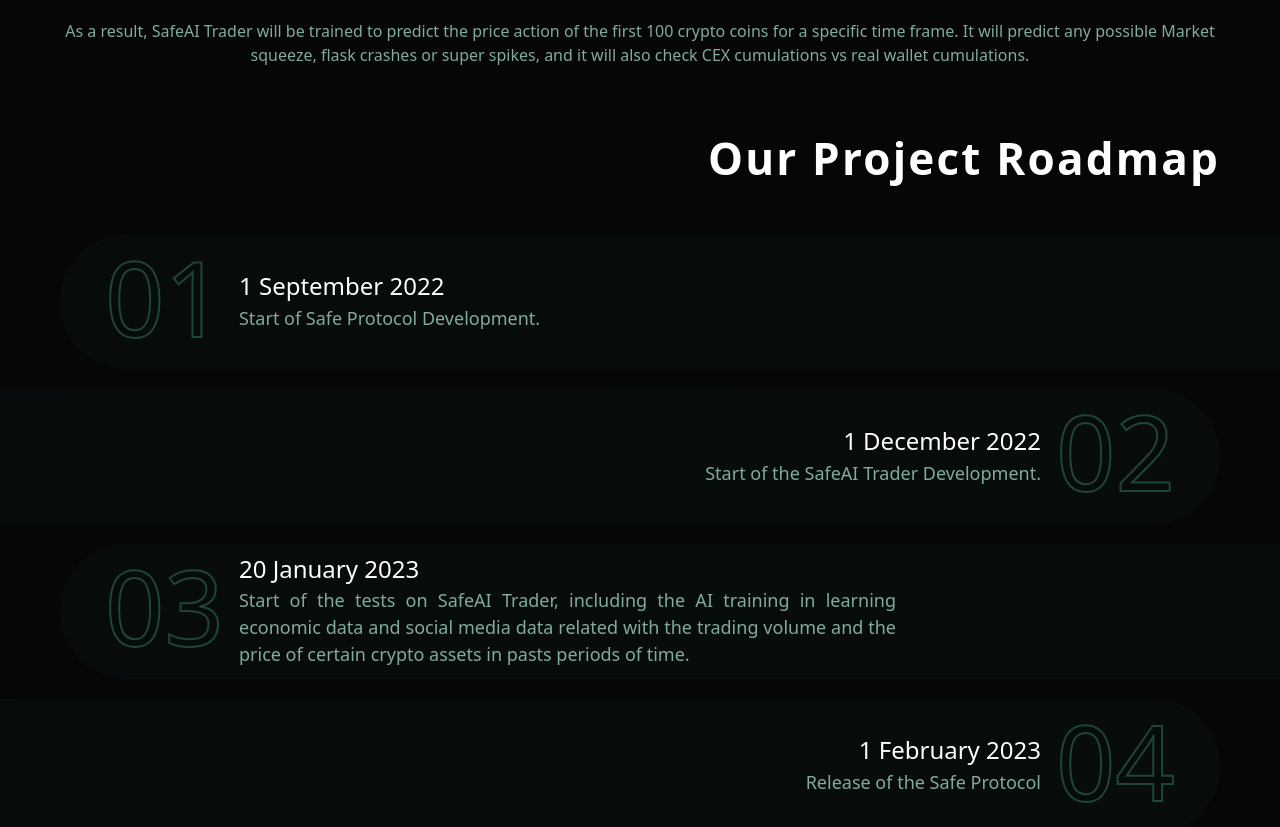
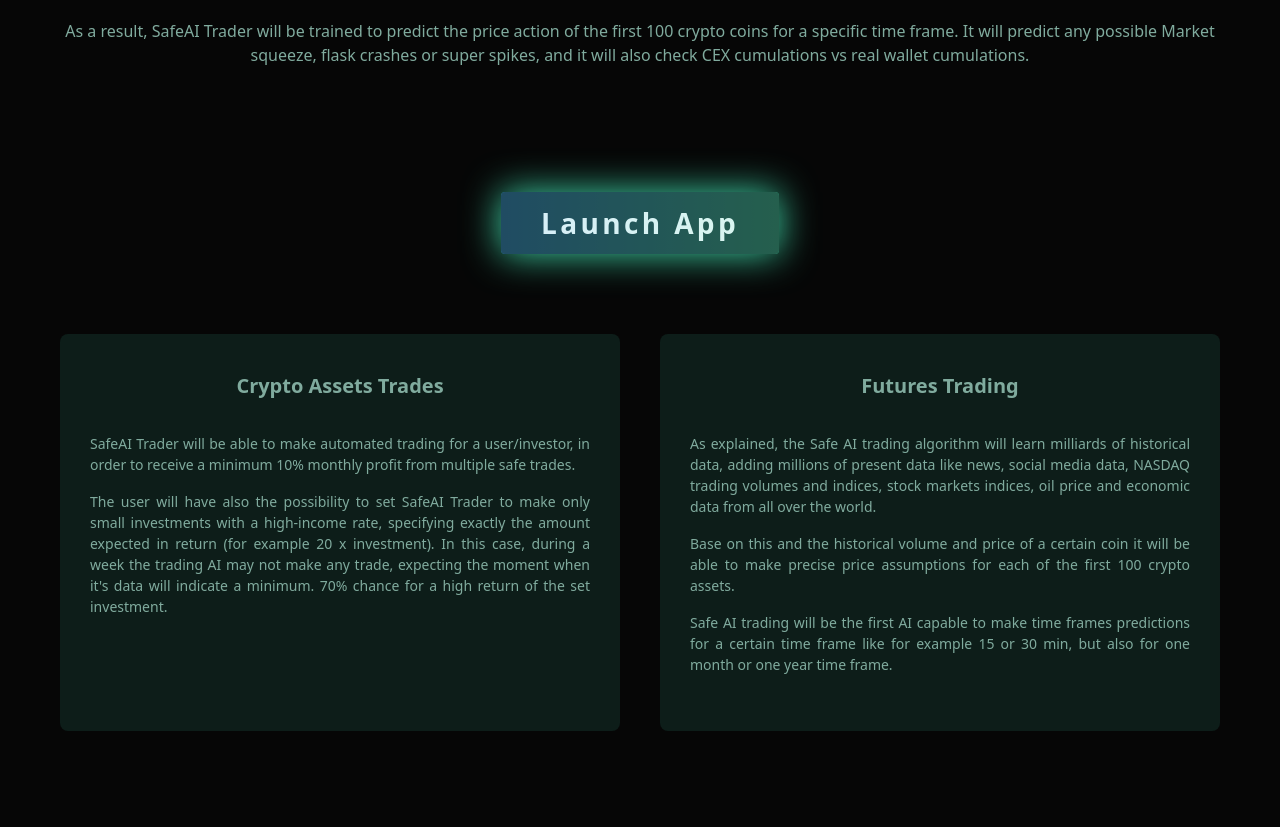
Before and after one commit to Miltonbhowmick/safezk-presentation, a plain HTML site: page index.html in a window 1280 px wide. Shown: the part 2020-2847 px from the top of the page. Drawn offline with nearby package versions, Linux system fonts and the light colour scheme.

Commit message:
Added trades cards

```diff
--- a/index.html
+++ b/index.html
@@ -124,6 +124,78 @@
         </div>
     </section>
 
+    <section id="trades">
+        <div class="trades-box cs-container">
+            <a  class="launch-link" href="https://app.safeprotocol.tech/"><div>Launch App</div></a>
+            <div class="cards">
+                <div class="box">
+                    <h2 class="headline">Crypto Assets Trades</h2>
+                    <p class="description">SafeAI Trader will be able to make automated trading for a user/investor, in order to receive a minimum 10% monthly profit from multiple safe trades.</p>
+                    <p class="description">The user will have also the possibility to set SafeAI Trader to make only small investments with a high-income rate, specifying exactly the amount expected in return (for example 20 x investment). In this case, during a week the trading AI may not make any trade, expecting the moment when it's data will indicate a minimum. 70% chance for a high return of the set investment.</p>
+                </div>
+                <div class="box">
+                    <h2 class="headline">Futures Trading </h2>
+                    <p class="description">As explained, the Safe AI trading algorithm will learn milliards of historical data, adding millions of present data like news, social media data, NASDAQ trading volumes and indices, stock markets indices, oil price and economic data from all over the world.</p>
+                    <p class="description">Base on this and the historical volume and price of a certain coin it will be able to make precise price assumptions for each of the first 100 crypto assets.</p>
+                    <p class="description">Safe AI trading will be the first AI capable to make time frames predictions for a certain time frame like for example 15 or 30 min, but also for one month or one year time frame.</p>
+                </div>
+            </div>
+        </div>
+    </section>
+
+    <div class="our-tokenomics-section" id="tokenomics">
+        <div class="tokenomics-box cs-container">
+            <h2 class="headline">Tokenomics</h2>
+            <div class="content">
+                <div class="token-details">
+                    <div class="row dashed-border m-s-e-0 my-2">
+                        <div class="col-12">
+                            <div class="item price-box">
+                                <span class="red-circle"></span>
+                                <h5 class="title">2% Marketing Tokens</h5>
+                            </div>
+                        </div>
+                    </div>
+                    <div class="row dashed-border m-s-e-0 my-2">
+                        <div class="col-12">
+                            <div class="item price-box">
+                                <span class="mustard-circle"></span>
+                                <h5 class="title">87% Tokens for Presale</h5>
+                            </div>
+                        </div>
+                    </div>
+                    <div class="row dashed-border m-s-e-0 my-2">
+                        <div class="col-12">
+                            <div class="item price-box">
+                                <span class="pixie-powder-circle"></span>
+                                <h5 class="title">1% Community Rewards</h5>
+                            </div>
+                        </div>
+                    </div>
+                    <div class="row dashed-border m-s-e-0 my-2">
+                        <div class="col-12">
+                            <div class="item price-box">
+                                <span class="cataline-blue-circle"></span>
+                                <h5 class="title">3% Advisors, Developers and team tokens</h5>
+                            </div>
+                        </div>
+                    </div>
+                    <div class="row m-s-e-0 my-2">
+                        <div class="col-12">
+                            <div class="item price-box">
+                                <span class="midnight-green-circle"></span>
+                                <h5 class="title">7% Private presale investors who supported the development of the products</h5>
+                            </div>
+                        </div>
+                    </div>
+
+                </div>
+                <div class="chart">
+                    <img src="./static/images/token-pie-chart.png" alt="tokenomics"/>
+                </div>
+            </div>
+        </div>
+    </div>
     <div class="our-roadmap-section" id="roadmap">
         <div class="roadmap-box">
             <h2 class="headline cs-container">Our Project Roadmap</h2>
@@ -208,59 +280,7 @@
             </div>
         </div>
     </div>
-    <div class="our-tokenomics-section" id="tokenomics">
-        <div class="tokenomics-box cs-container">
-            <h2 class="headline">Tokenomics</h2>
-            <div class="content">
-                <div class="token-details">
-                    <div class="row dashed-border m-s-e-0 my-2">
-                        <div class="col-12">
-                            <div class="item price-box">
-                                <span class="red-circle"></span>
-                                <h5 class="title">2% Marketing Tokens</h5>
-                            </div>
-                        </div>
-                    </div>
-                    <div class="row dashed-border m-s-e-0 my-2">
-                        <div class="col-12">
-                            <div class="item price-box">
-                                <span class="mustard-circle"></span>
-                                <h5 class="title">87% Tokens for Presale</h5>
-                            </div>
-                        </div>
-                    </div>
-                    <div class="row dashed-border m-s-e-0 my-2">
-                        <div class="col-12">
-                            <div class="item price-box">
-                                <span class="pixie-powder-circle"></span>
-                                <h5 class="title">1% Community Rewards</h5>
-                            </div>
-                        </div>
-                    </div>
-                    <div class="row dashed-border m-s-e-0 my-2">
-                        <div class="col-12">
-                            <div class="item price-box">
-                                <span class="cataline-blue-circle"></span>
-                                <h5 class="title">3% Advisors, Developers and team tokens</h5>
-                            </div>
-                        </div>
-                    </div>
-                    <div class="row m-s-e-0 my-2">
-                        <div class="col-12">
-                            <div class="item price-box">
-                                <span class="midnight-green-circle"></span>
-                                <h5 class="title">7% Private presale investors who supported the development of the products</h5>
-                            </div>
-                        </div>
-                    </div>
 
-                </div>
-                <div class="chart">
-                    <img src="./static/images/token-pie-chart.png" alt="tokenomics"/>
-                </div>
-            </div>
-        </div>
-    </div>
 
     <div class="faq-section">
         <div class="cs-container">
--- a/static/css/main.css
+++ b/static/css/main.css
@@ -538,6 +538,68 @@
     text-align: center;
 }
 /* END ABOUT US SECTION */
+
+/* BEGIN TRADES SECTION */
+.trades-box{
+    display: flex;
+    flex-direction: column;
+    align-items: center;
+}
+.trades-box .launch-link{
+    margin: 60px 0px;
+    background: linear-gradient(270deg, #40D8AB 0%, #35A8E1 100%);
+    box-shadow: 0px 0px 18px -4px #0ff;
+    border-radius: 4px;
+    letter-spacing: 0.12em;
+    font-weight: 700;
+    font-size: 28px;
+    color: #FFFFFF;
+    animation: glowing 1500ms infinite;
+}
+.trades-box .launch-link div{
+    padding: 10px 40px 10px 40px;
+    border-radius: 4px;
+    background: rgba(19, 15, 15, 0.75);
+    opacity: .8;
+}
+.trades-box .cards{
+    margin-top: 20px;
+    display: grid;
+    grid-template-columns: 1fr 1fr;
+    column-gap: 40px;
+    row-gap: 40px;
+}
+.trades-box .cards .box{
+    background: rgba(24, 63, 53, 0.4);
+    border-radius: 8px;
+    padding: 40px 30px;
+}
+.trades-box .cards .box .headline{
+    margin: 0px 0px 35px 0px;
+    font-weight: 600;
+    font-size: 20px;
+    text-align: center;
+    color: #80AB9E;
+}
+.trades-box .cards .box .description{
+    font-weight: 400;
+    font-size: 14px;
+    text-align: justify;
+    color: #80AB9E;
+}
+
+@media (max-width: 769px) {
+    .trades-box .cards{
+        grid-template-columns: 100%;
+    }
+}
+@media (max-width: 576px) {
+    .trades-box .cards .box .description{
+        font-size: 12px;
+    }
+}
+
+/* END TRADES SECTION */
 
 /* BEGIN ROADMAP SECTION */
 .roadmap-box .headline{
```
